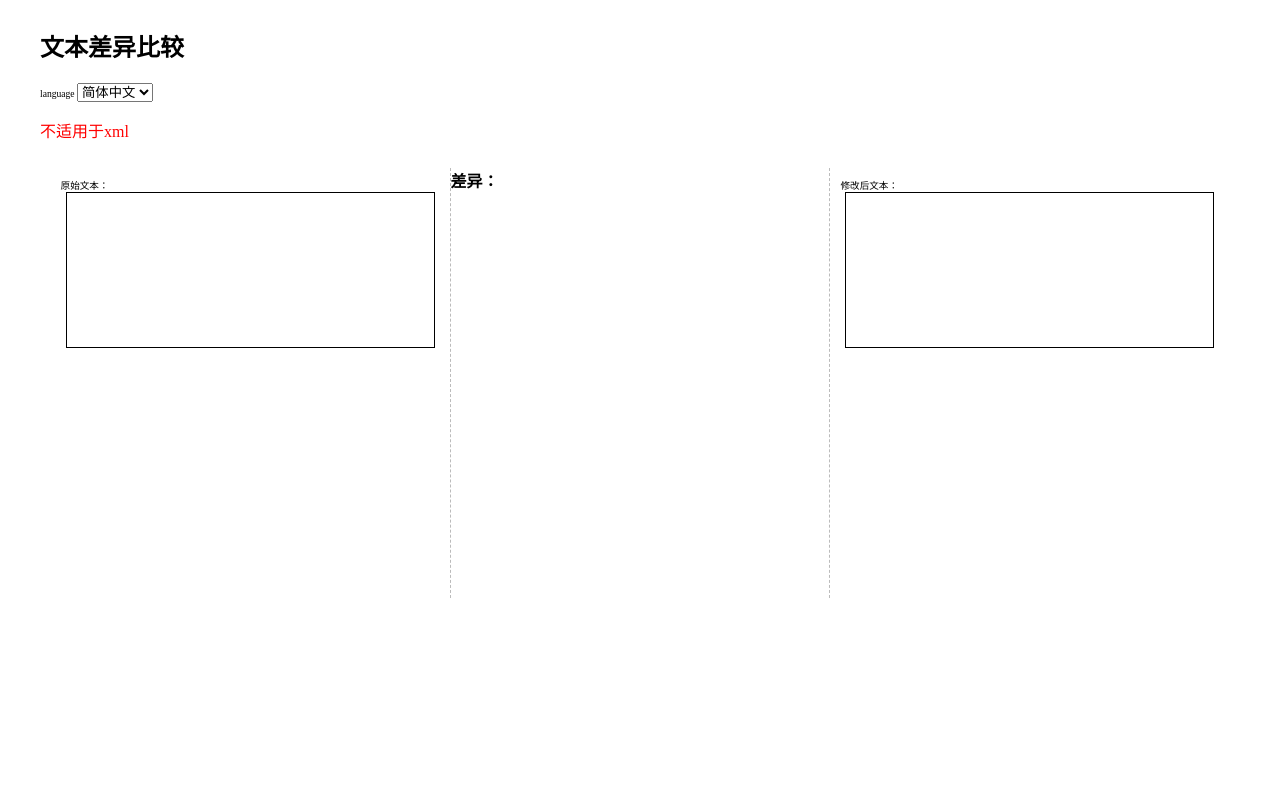
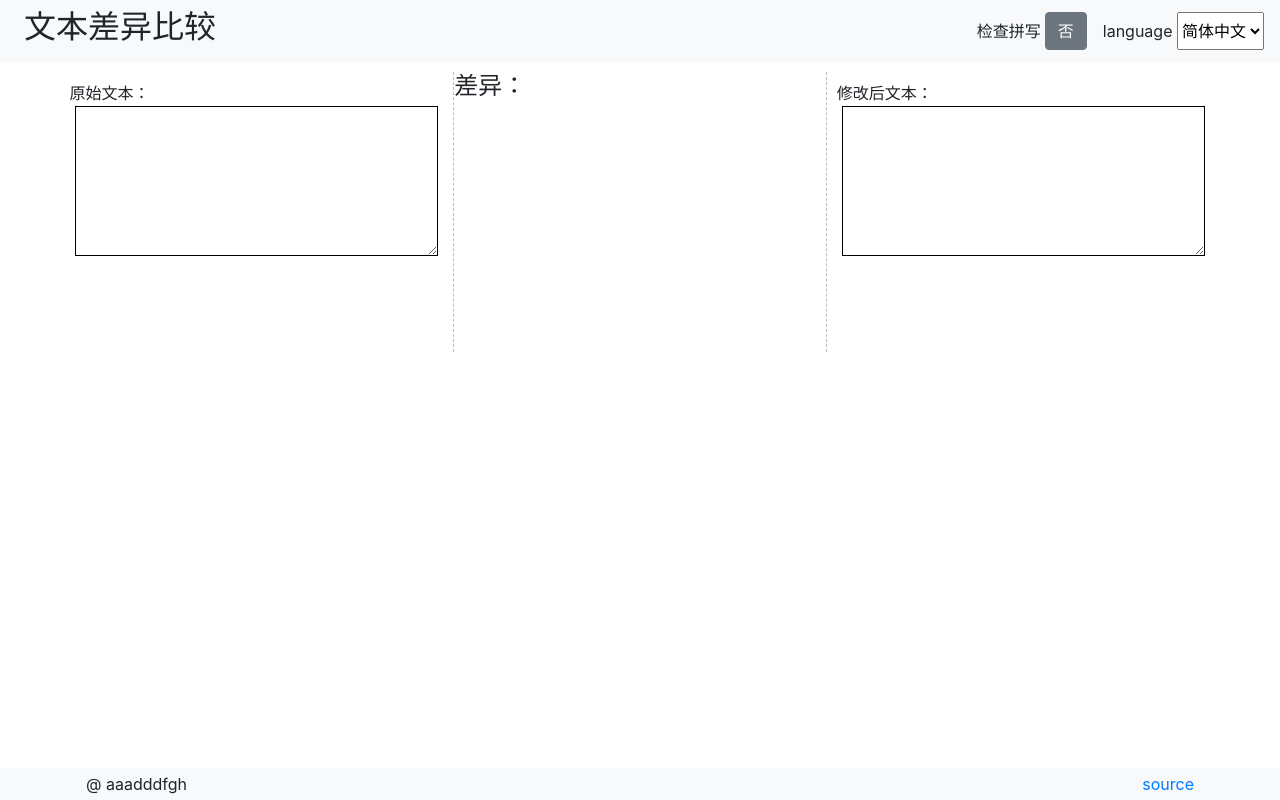
Before and after one commit to aaadddfgh/diff-tool, a Vue app: page / in a window 1280 px wide. Built offline with nearby package versions, Linux system fonts and the light colour scheme.

Commit message:
1. better style 2. can compare XML text

```diff
--- a/index.html
+++ b/index.html
@@ -1,14 +1,14 @@
 <!DOCTYPE html>
-<html lang="en">
+<html >
   <head>
     <meta charset="UTF-8">
 
     <meta name="viewport" content="width=device-width, initial-scale=1.0">
     <title>Diff</title>
   </head>
-  <body>
+  <body >
 
-    <div id="app" style="max-width:calc(100% - 4rem); width: 100%;"></div>
+    <div id="app" class="h-100 d-flex flex-column"></div>
     <script type="module" src="/src/main.ts"></script>
   </body>
 </html>
--- a/package.json
+++ b/package.json
@@ -10,12 +10,13 @@
     "type-check": "vue-tsc --noEmit -p tsconfig.app.json --composite false"
   },
   "dependencies": {
+    "bootstrap": "^4.6.2",
     "fast-myers-diff": "^3.1.0",
-    "vite-plugin-singlefile": "^0.13.5",
     "vue": "^3.3.2",
     "vue-i18n": "^9.2.2"
   },
   "devDependencies": {
+    "vite-plugin-singlefile": "^0.13.5",
     "@tsconfig/node18": "^2.0.1",
     "@types/node": "^18.16.19",
     "@vitejs/plugin-vue": "^4.2.3",
--- a/src/App.vue
+++ b/src/App.vue
@@ -2,36 +2,41 @@
 
 import { getCurrentInstance, ref, watch, type ComponentInternalInstance, inject } from 'vue';
 
-import { getHtmlStr,compareResult } from '@/lib/StrLib'
+import { compareResult } from '@/lib/StrLib'
 
 import { useI18n } from 'vue-i18n'
 const { t } = useI18n()
 
 const inputLText = ref("")
 const inputRText = ref("")
-const outputText = ref("")
+const outputText = ref()
 
-const lang=[
+const lang = [
 
 ]
 
-watch([inputLText, inputRText], ([textL,textR]) => {
+const LTextArea = ref()
+const RTextArea = ref()
 
-  outputText.value = compareResult(textL,textR);
+const spellCheck = ref(false);
+const spellCheckText = ref(t("禁用"));
+
+watch([inputLText, inputRText], ([textL, textR]) => {
+
+  outputText.value = compareResult(textL, textR);
 
 })
 const { locale } = useI18n({ useScope: 'global' });
 
-const langChange=(e: any)=>
-        {
+const langChange = (e: any) => {
 
-          try{
-            const loc1 :string = ((e as any).target.value.split("-"))[0];
+  try {
+    const loc1: string = ((e as any).target.value.split("-"))[0];
 
     locale.value = loc1; // change!
   }
-          catch(err){
-            locale.value="zh-CN"
+  catch (err) {
+    locale.value = "zh-CN"
   }
 
 }
@@ -39,24 +44,37 @@ const langChange=(e: any)=>
 </script>
 
 <template>
-  <div>
-    <div>
-      <h2>{{ t('标题') }}</h2>
-      <label  for="language">language&nbsp;</label>
-      <select @change="langChange" name="language"
-      >
+  <div class="d-flex flex-column h-100 appbox">
+    <div class="navbar bg-light ">
+      <h2 class="ml-2">{{ t('标题') }}</h2>
+      <div class="nav nav-masthead">
+        <label class="my-auto mr-1" for="spell">{{t("语法检查")}}</label>
+        <button class="mr-3 btn" :class="{'btn-success':spellCheck,'btn-secondary':!spellCheck}" name="spell" v-on:click="()=>
+        {spellCheck=!spellCheck;
+        spellCheckText=spellCheck?t('启用'):t('禁用');}">{{spellCheckText}}</button>
+        <label class="my-auto" for="language">language&nbsp;</label>
+        <select @change="langChange" name="language">
           <option value="zh-CN">简体中文</option>
           <option value="en">English</option>
         </select>
-      <p style="color: red;">{{ t('警告') }}</p>
       </div>
 
-    <div class="container">
+      <!-- <p style="color: red;">{{ t('警告') }}</p> -->
+    </div>
+
+    <div class="my-container mx-5">
 
       <div class="input-container">
-        <label class="input-lable">
-          <p class="text">{{ t('原始文本') }}</p>
-          <div class="input-area" contenteditable="true" v-on:input="(e:any)=>{inputLText=getHtmlStr(e.target.innerHTML)}" ></div>
+        <label class="input-lable ">
+          <span class="text">{{ t('原始文本') }}</span>
+          <textarea ref="LTextArea" class="input-area" contenteditable="true" :spellcheck="spellCheck" v-on:input="(e: any) => {
+            RTextArea.style.height = '150px';
+            LTextArea.style.height = '150px';
+            let height = Math.max(LTextArea.scrollHeight, RTextArea.scrollHeight);
+            RTextArea.style.height = height + 'px';
+            LTextArea.style.height = height + 'px';
+            inputLText = e.target.value
+          }"></textarea>
         </label>
       </div>
 
@@ -68,9 +86,16 @@ const langChange=(e: any)=>
 
       <div class="input-container">
 
-        <label class="input-lable">
-          {{ t('修改后文本') }}
-          <div class="input-area" contenteditable="true" v-on:input="(e:any)=>{inputRText=getHtmlStr(e.target.innerHTML)}" ></div>
+        <label class="input-lable ">
+          <span class="text">{{ t('修改后文本') }}</span>
+          <textarea ref="RTextArea" class="input-area" contenteditable="true" :spellcheck="spellCheck" v-on:input="(e: any) => {
+            RTextArea.style.height = '150px';
+            LTextArea.style.height = '150px';
+            let height = Math.max(LTextArea.scrollHeight, RTextArea.scrollHeight);
+            RTextArea.style.height = height + 'px';
+            LTextArea.style.height = height + 'px';
+            inputRText = e.target.value
+          }"></textarea>
         </label>
 
       </div>
@@ -81,28 +106,43 @@ const langChange=(e: any)=>
         </div>
       </div>
     </div>
+
+    <footer class="footer bg-light mt-auto py-1 my-footer">
+      <div class="container flex-row d-flex px-3" style="justify-content: space-between;">
+        <span>
+          @ aaadddfgh
+        </span>
+        <a href="https://github.com/aaadddfgh/diff-tool">source</a>
+      </div>
+    </footer>
   </div>
 </template>
 
-<style>
+<style scoped>
 #wideOutput {
   margin: 10px 0;
 }
 
-.text{
+.appbox {
+  min-height: 100vh;
+}
+
+.text {
   margin: 0;
 }
 
-.output{
+.output {
   border-left: 1px dashed rgb(187, 187, 187);
   border-right: 1px dashed rgb(187, 187, 187);
 }
-.container {
+
+.my-container {
   display: flex;
   flex-wrap: wrap;
   justify-content: center;
   width: auto;
   height: 100%;
+  overflow: auto;
 }
 
 .input-container {
@@ -116,7 +156,7 @@ const langChange=(e: any)=>
   display: none;
 }
 
-.input-lable{
+.input-lable {
   height: 100%;
   display: flex;
   flex-direction: column;
@@ -124,11 +164,7 @@ const langChange=(e: any)=>
   margin-top: 10px;
 }
 
-.scrollable {
-  height: 100%;
 
-  overflow-y: scroll;
-}
 .content {
   padding: 10px;
   word-break: break-word;
@@ -136,34 +172,19 @@ const langChange=(e: any)=>
 
 }
 
-.input-area{
+.input-area {
   word-break: break-word;
   padding: 2px;
   border: 1px solid black;
   margin: 0 5px;
   cursor: text;
   min-height: 150px;
+  overflow-y: hidden;
 }
 
-label{
-  font-size: 0.6rem;
-}
 
-textarea {
-  resize: none;
-  height: 100%;
-  font-size: 16px;
-  font-family: auto;
-  margin: 0 5px;
-}
-
-em{
-  color: green;
-  background-color: lightblue;
-}
-
-del{
-  color: palevioletred ;
+del {
+  color: palevioletred;
   background-color: lightpink;
 }
 
@@ -172,19 +193,19 @@ del{
 */
 
 @media (min-width: 768px) {
-  .container{
+  .my-container {
     min-height: 300px;
   }
+
   .input-container:nth-child(4) {
     display: none;
   }
+
   .content {
     max-width: calc(100% - 20px);
 
   }
-  textarea{
-    height: 100%;
-  }
+
 }
 
 @media (max-width: 768px) {
--- a/src/assets/main.css
+++ b/src/assets/main.css
@@ -1,12 +1,5 @@
 
 
-#app {
-  max-width: 1280px;
-  margin: 0 auto;
-  padding: 2rem;
-
-  font-weight: normal;
-}
 
 a,
 .green {
@@ -21,16 +14,7 @@ a,
   }
 }
 
-@media (min-width: 1024px) {
-  body {
-    display: flex;
-    min-height: 80vh;
-    flex-direction: column;
-  }
-
-  #app {
-    display: grid;
-
-    padding: 0 2rem;
-  }
+em{
+  color: green;
+  background-color: lightblue;
 }
--- a/src/i18n/lang/en.json
+++ b/src/i18n/lang/en.json
@@ -3,5 +3,8 @@
     "警告":"Not applicable to XML",
     "原始文本":"Original Text:",
     "差异":"Differences:",
-    "修改后文本":"Modified Text:"
+    "修改后文本":"Modified Text:",
+    "语法检查":"check spell",
+    "启用":"enable",
+    "禁用":"disable"
 }
--- a/src/i18n/lang/zh-cn.json
+++ b/src/i18n/lang/zh-cn.json
@@ -3,5 +3,9 @@
     "警告":"不适用于xml",
     "原始文本":"原始文本：",
     "差异":"差异：",
-    "修改后文本":"修改后文本："
+    "修改后文本":"修改后文本：",
+    "语法检查":"检查拼写",
+    "启用":"是",
+    "禁用":"否"
+
 }
--- a/src/lib/StrLib.ts
+++ b/src/lib/StrLib.ts
@@ -5,6 +5,18 @@
  */
 function getHtmlStr(str: string) {
   const ret = str.replace(/<(\/)?div>/g, "").replace(/<br>/g, "\n");
+
+  return ret;
+
+}
+
+/**
+ * 转义字符串
+ * @param str
+ * @returns string
+ */
+function getStr(str: string) {
+  const ret = str.replace(/</g,'').replace(/<br>/g, "\n");
 
   return ret;
 
@@ -37,9 +49,10 @@ import { calcPatch } from 'fast-myers-diff'
  * @returns result
  */
 function compareResult(textL: string, textR: string) {
-  const beforeText = textL.replace(/%/g, "\x89")
+  const beforeText = textL.replace(/%/g, "\x89")//.replace(/</g,'&lt;').replace(/</g,'&gt;')
 
-  const ret = calcPatch(beforeText, textR.replace(/%/g, "\x89"));
+
+  const ret = calcPatch(beforeText, textR.replace(/%/g, "\x89")/*.replace(/</g,'&lt;').replace(/</g,'&gt;')*/);
   let retStr = beforeText
   let bb: [number, number, string][] = []
   for (const i of ret) {
@@ -47,6 +60,8 @@ function compareResult(textL: string, textR: string) {
   }
 
   retStr = replaceString(retStr, bb, "%s");
+
+  retStr=retStr.replace(/</g,'&lt;').replace(/</g,'&gt;');
 
   let repStr: string[] = []
 
--- a/src/main.ts
+++ b/src/main.ts
@@ -5,7 +5,7 @@ import App from './App.vue'
 
 
 import VueI18n from "@/plugins/i18n";
-
-
+import 'bootstrap/dist/css/bootstrap.min.css';
+// import 'bootstrap/dist/js/bootstrap.min.js';
 
 createApp(App).provide('i18n',VueI18n).use(VueI18n).mount('#app')
--- a/src/plugins/i18n.ts
+++ b/src/plugins/i18n.ts
@@ -2,7 +2,6 @@
 import LangZHCN from '../i18n/lang/zh-cn.json'
 //@ts-ignore
 import LangEN from '../i18n/lang/en.json'
-
 
 import { createI18n } from "vue-i18n";
 
@@ -17,6 +16,4 @@ const i18n =createI18n({
     }
 })
 
-
-
 export default i18n
```
Lines whose indentation alone changed are shown as unchanged.
